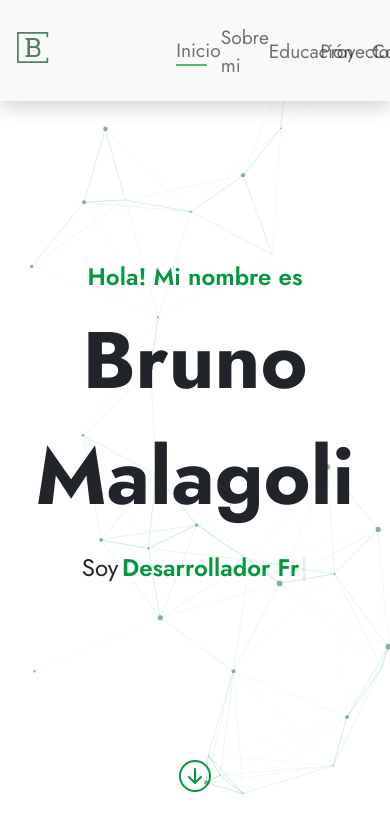
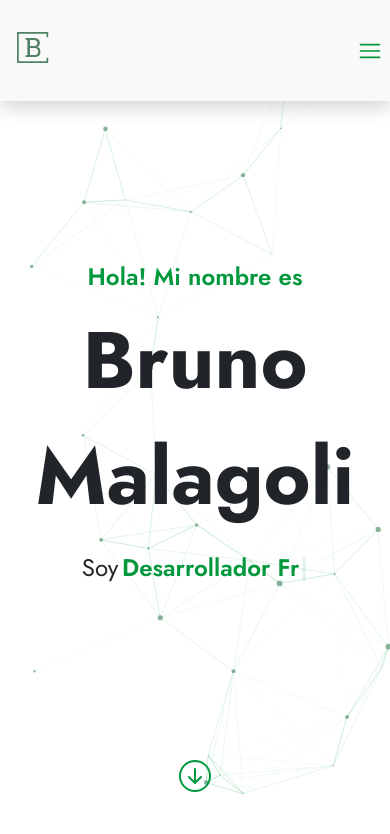
Before and after one commit to BrunoMalagoli/bmalagoli-portfolio, a React (Vite) app: page / in a window 390 px wide. Shown: the top 834 px of the page. Built offline with nearby package versions, Linux system fonts and the light colour scheme.

Commit message:
NavBar complete styling

```diff
--- a/package.json
+++ b/package.json
@@ -10,8 +10,10 @@
     "preview": "vite preview"
   },
   "dependencies": {
+    "@emotion/react": "^11.11.1",
     "particles.js": "^2.0.0",
     "react": "^18.2.0",
+    "react-awesome-reveal": "^4.2.5",
     "react-dom": "^18.2.0",
     "react-scroll": "^1.8.9",
     "typewriter-effect": "^2.19.0"
@@ -27,6 +29,6 @@
     "eslint-plugin-react-hooks": "^4.6.0",
     "eslint-plugin-react-refresh": "^0.3.4",
     "typescript": "^5.0.2",
-    "vite": "^4.3.2"
+    "vite": "^4.4.4"
   }
 }
--- /dev/null
+++ b/src/components/NavBar/components/IconComponents/IconHamburguerMenu.tsx
@@ -0,0 +1,19 @@
+function IconHamburgerMenu(props: React.SVGProps<SVGSVGElement>) {
+  return (
+    <svg
+      fill="none"
+      viewBox="0 0 15 15"
+      height={props.height}
+      width={props.width}
+    >
+      <path
+        fill="#03983e"
+        fillRule="evenodd"
+        d="M1.5 3a.5.5 0 000 1h12a.5.5 0 000-1h-12zM1 7.5a.5.5 0 01.5-.5h12a.5.5 0 010 1h-12a.5.5 0 01-.5-.5zm0 4a.5.5 0 01.5-.5h12a.5.5 0 010 1h-12a.5.5 0 01-.5-.5z"
+        clipRule="evenodd"
+      />
+    </svg>
+  );
+}
+
+export default IconHamburgerMenu;
--- /dev/null
+++ b/src/components/NavBar/components/ResponsiveNav/index.tsx
@@ -0,0 +1,76 @@
+import { FC } from "react";
+import NavStyles from "../../styles/index.module.css";
+import { Link } from "react-scroll";
+import { Fade } from "react-awesome-reveal";
+type Props = {
+  isOpen: boolean;
+  isMobile: boolean;
+};
+
+const ResposiveNav: FC<Props> = ({ isOpen, isMobile }) => {
+  return (
+    <div
+      className={`${
+        isOpen && isMobile
+          ? NavStyles.nav_links_container
+          : NavStyles.nav_links_container_desk
+      }`}
+    >
+      <ul
+        className={`${
+          isOpen && isMobile ? NavStyles.nav_links : NavStyles.nav_links_desk
+        }`}
+      >
+        <Fade delay={600}>
+          <Link
+            to="inicio"
+            spy={true}
+            smooth={true}
+            duration={200}
+            activeClass={NavStyles.active_li}
+          >
+            <li>Inicio</li>
+          </Link>
+          <Link
+            to="about"
+            spy={true}
+            smooth={true}
+            duration={200}
+            activeClass={NavStyles.active_li}
+          >
+            <li>Sobre mi</li>
+          </Link>
+          <Link
+            to="educacion"
+            spy={true}
+            smooth={true}
+            duration={200}
+            activeClass={NavStyles.active_li}
+          >
+            <li>Educación</li>
+          </Link>
+          <Link
+            to="proyectos"
+            spy={true}
+            smooth={true}
+            duration={200}
+            activeClass={NavStyles.active_li}
+          >
+            <li>Proyectos</li>
+          </Link>
+          <Link
+            to="contacto"
+            spy={true}
+            smooth={true}
+            duration={200}
+            activeClass={NavStyles.active_li}
+          >
+            <li>Contacto</li>
+          </Link>
+        </Fade>
+      </ul>
+    </div>
+  );
+};
+
+export default ResposiveNav;
--- a/src/components/NavBar/index.tsx
+++ b/src/components/NavBar/index.tsx
@@ -1,62 +1,38 @@
 import NavStyles from "./styles/index.module.css";
 import { Link } from "react-scroll";
+import useOnResize from "../../hooks/useOnResize";
+import IconHamburgerMenu from "./components/IconComponents/IconHamburguerMenu";
+import { useEffect, useState } from "react";
+import ResponsiveNav from "./components/ResponsiveNav";
 const NavBar = () => {
+  const { isMobile } = useOnResize();
+  const [isOpen, setIsOpen] = useState(false);
+  useEffect(() => {
+    isMobile ? "" : setIsOpen(false);
+  }, [isMobile]);
   return (
-    <nav className={NavStyles.nav_container}>
+    <nav
+      id={`${
+        isOpen ? NavStyles.nav_container_active : NavStyles.nav_container
+      }`}
+    >
+      <div id={NavStyles.navbar}>
         <div id={NavStyles.logo}>
           <Link to="inicio" spy={true} smooth={true} duration={200}>
             <img width={"50px"} src="src/assets/logo.svg" alt="logo" />
           </Link>
         </div>
-      <div className={NavStyles.nav_links_container}>
-        <ul className={NavStyles.nav_links}>
-          <Link
-            to="inicio"
-            spy={true}
-            smooth={true}
-            duration={200}
-            activeClass={NavStyles.active_li}
+        <button
+          id={NavStyles.nav_button}
+          onClick={() => {
+            setIsOpen(!isOpen);
+          }}
         >
-            <li>Inicio</li>
-          </Link>
-          <Link
-            to="about"
-            spy={true}
-            smooth={true}
-            duration={200}
-            activeClass={NavStyles.active_li}
-          >
-            <li>Sobre mi</li>
-          </Link>
-          <Link
-            to="educacion"
-            spy={true}
-            smooth={true}
-            duration={200}
-            activeClass={NavStyles.active_li}
-          >
-            <li>Educación</li>
-          </Link>
-          <Link
-            to="proyectos"
-            spy={true}
-            smooth={true}
-            duration={200}
-            activeClass={NavStyles.active_li}
-          >
-            <li>Proyectos</li>
-          </Link>
-          <Link
-            to="contacto"
-            spy={true}
-            smooth={true}
-            duration={200}
-            activeClass={NavStyles.active_li}
-          >
-            <li>Contacto</li>
-          </Link>
-        </ul>
+          <IconHamburgerMenu height={"1.5rem"} width={"1.5rem"} />
+        </button>
+        {isMobile ? "" : <ResponsiveNav isOpen={isOpen} isMobile={isMobile} />}
       </div>
+      {isMobile ? <ResponsiveNav isOpen={isOpen} isMobile={isMobile} /> : ""}
     </nav>
   );
 };
--- a/src/components/NavBar/styles/index.module.css
+++ b/src/components/NavBar/styles/index.module.css
@@ -1,42 +1,73 @@
 /*Verde : #4CBD79*/
 
 /*Contenedores*/
-.nav_container{
+#nav_container{
     background-color: #f9f9f7 ;
     width: 96%;
     height: 12vh;
     box-shadow: 0 .5rem 1rem rgba(0,0,0,.15);
-    display: flex;
-    align-items: center;
-    justify-content: space-between;
     padding-left: 2%;
     padding-right: 2%;
     position: fixed;
     z-index: 10;
+    transition: 0.8s ease-in-out;
+}
+#nav_container_active{
+    background-color: #f9f9f7 ;
+    width: 96%;
+    height: 50vh;
+    box-shadow: 0 .5rem 1rem rgba(0,0,0,.15);
+    padding-left: 2%;
+    padding-right: 2%;
+    position: fixed;
+    z-index: 10;
+    transition: 0.8s ease-in-out;
 }
 .nav_links_container{
     display: flex;
     align-items: center;
-    justify-content: flex-end;
-    width: 55%;
-    height: 100%;
+    justify-content: center;
+    width: 100%;
+    height: 70%;
+    transition:  1s ease-out ;
 }
 
 /*Elementos del nav*/
+#navbar{
+    display: flex;
+    align-items: center;
+    justify-content: space-between;
+    height: 12vh;
+}
+#nav_button{
+    background-color: #f9f9f7 ;
+    border: none;
+    display: flex;
+    align-items: center;
+}
+#nav_button:hover{
+    cursor: pointer;
+}
+
+
 .nav_links{
     display: flex;
     width: 100%;
     height: 100%;
-    flex-direction: row ;
+    flex-direction: column;
     align-items: center;
+    justify-content: space-evenly;
+    padding-top: 2%;
+    padding-bottom: 2%;
 }
-.nav_links > a{
-    width: 25%;
+.nav_links  >div> a{
+    width: auto;
 }
-.nav_links > a :hover{
+.nav_links >div > a :hover{
     cursor: pointer;
 }
-.nav_links > a > li{
+
+.nav_links >div> a > li{
     color: rgba(0,0,0,.55);
     list-style: none;
     width: 100%;
@@ -53,8 +84,63 @@
 .active_li::after{
     content: '';
     display: block;
-    width: 70%;
+    width: 100%;
     height: 2px;
     background: #4CBD79;
     transition: width .3s;
 }
+
+
+.nav_links_container_desk{
+    display: none;
+}
+
+/*ESTILOS DESKTOP*/
+@media (min-width:992px) {
+    .nav_links_container_desk{
+        display: flex;
+        align-items: center;
+        justify-content: flex-end;
+        width: 55%;
+        height: 100%;
+    }
+    #nav_button{
+        display: none;
+    }
+    .nav_links_desk{
+        display: flex;
+        width: 100%;
+        height: 100%;
+        flex-direction: row ;
+        align-items: center;
+        justify-content: space-evenly;
+    }
+    .nav_links_desk >div> a{
+        width: 25%;
+    }
+    .nav_links_desk >div> a :hover{
+        cursor: pointer;
+    }
+    .nav_links_desk >div> a > li{
+        color: rgba(0,0,0,.55);
+        list-style: none;
+        width: 100%;
+        text-align: left;
+        font-size: larger;
+    }
+
+    .active_li_desk{
+        color: rgba(0,0,0,.55);
+        list-style: none;
+        width: 100%;
+        text-align: left;
+    }
+    .active_li_desk::after{
+        content: '';
+        display: block;
+        width: 70%;
+        height: 2px;
+        background: #4CBD79;
+        transition: width .3s;
+    }
+}
--- /dev/null
+++ b/src/hooks/useOnResize.ts
@@ -0,0 +1,17 @@
+import { useState, useEffect } from "react";
+
+export default function useOnResize() {
+  const [isMobile, setIsMobile] = useState<boolean>(true);
+  useEffect(() => {
+    const handleWindowResize = () => {
+      window.innerWidth > 992 ? setIsMobile(false) : setIsMobile(true);
+    };
+    window.addEventListener("load", handleWindowResize);
+    window.addEventListener("resize", handleWindowResize);
+    return () => {
+      window.removeEventListener("resize", handleWindowResize);
+      window.removeEventListener("load", handleWindowResize);
+    };
+  }, []);
+  return { isMobile };
+}
```
Also changed, not shown: 1 other file (tests, documents, lock files or other folders). Lines whose indentation alone changed are shown as unchanged.
